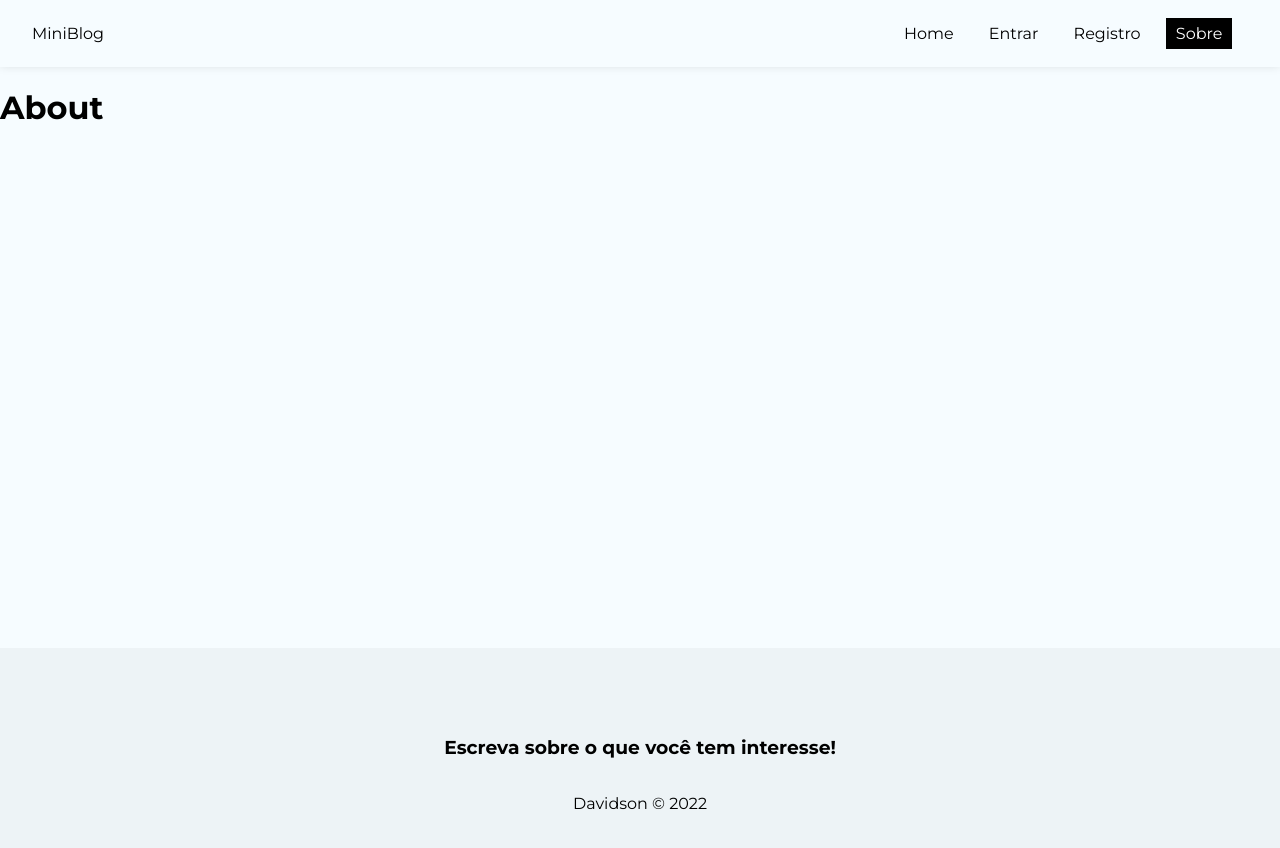
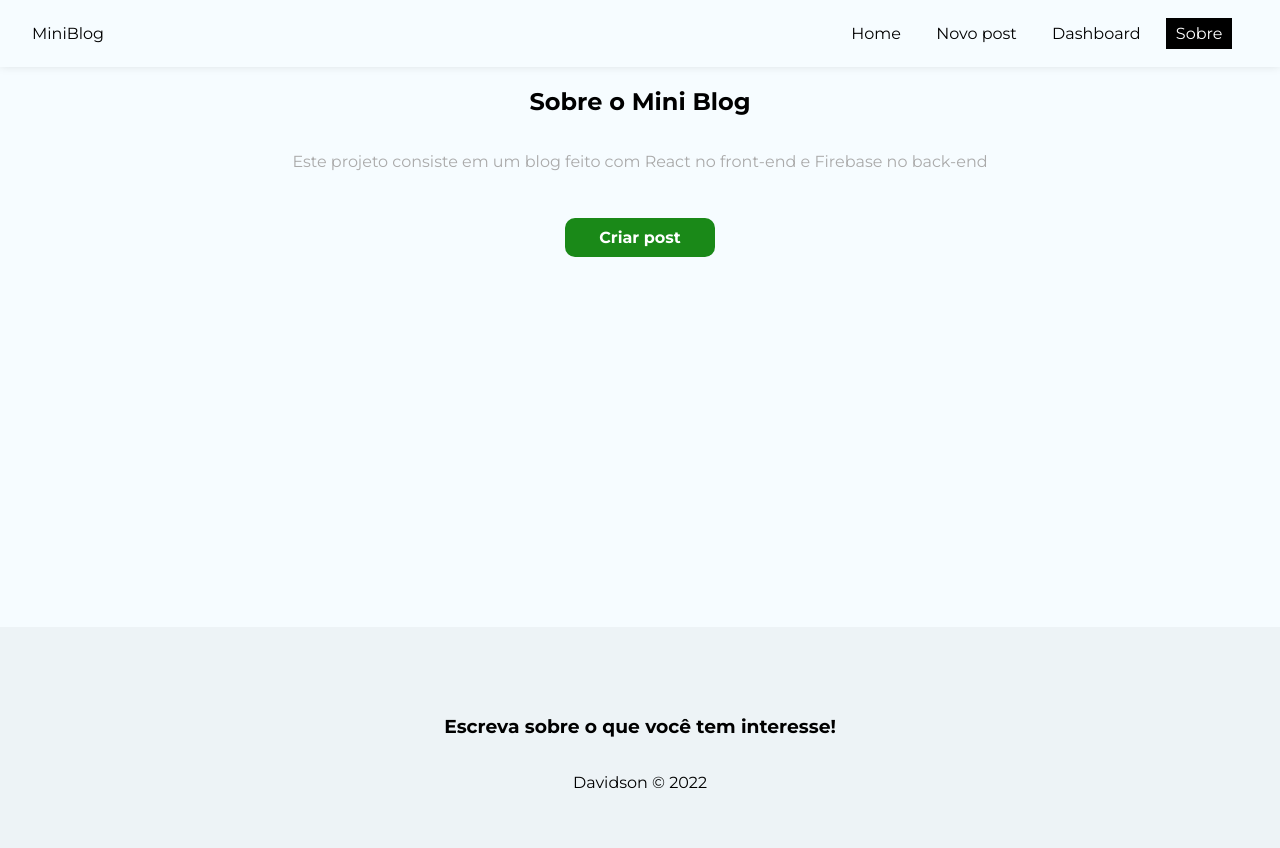
Before and after one commit to davidsoncarrilho/frontendweb2, a React (Create React App) app: page /about in a window 1280 px wide. Shown: the top 848 px of the page. Built offline with nearby package versions, Linux system fonts and the light colour scheme; no server answers; sample sign-in values are in the browser's storage.

Commit message:
"Sobre e usuários logados"

```diff
--- a/src/App.js
+++ b/src/App.js
@@ -19,6 +19,8 @@
 //componentes
 import Navbar from "./components/Navbar";
 import Footer from "./components/Footer";
+import CreatePost from "./pages/CreatePost/CreatePost";
+import Dashboard from "./pages/Dashboard/Dashboard";
 
 function App() {
   const [user, setUser] = useState(undefined);
@@ -45,8 +47,22 @@
             <Routes>
               <Route path="/" element={<Home />} />
               <Route path="/about" element={<About />} />
-              <Route path="/login" element={<Login />} />
-              <Route path="/register" element={<Register />} />
+              <Route
+                path="/login"
+                element={!user ? <Login /> : <Navigate to="/" />}
+              />
+              <Route
+                path="/register"
+                element={!user ? <Register /> : <Navigate to="/" />}
+              />
+              <Route
+                path="/posts/create"
+                element={user ? <CreatePost /> : <Navigate to="/login" />}
+              />
+              <Route
+                path="/dashboard"
+                element={user ? <Dashboard /> : <Navigate to="/login" />}
+              />
             </Routes>
           </div>
           <Footer />
--- a/src/components/Navbar.js
+++ b/src/components/Navbar.js
@@ -1,8 +1,14 @@
 import { NavLink } from "react-router-dom";
+
+import { useAuthentication } from "../hooks/useAuthentication";
+
+import { useAuthValue } from "../context/AuthContext";
 
 import styles from "./Navbar.module.css";
 
 const Navbar = () => {
+  const { user } = useAuthValue();
+
   return (
     <nav className={styles.navbar}>
       <NavLink to="/">
@@ -17,6 +23,8 @@
             Home
           </NavLink>
         </li>
+        {!user && (
+          <>
             <li>
               <NavLink
                 to="/login"
@@ -33,6 +41,28 @@
                 Registro
               </NavLink>
             </li>
+          </>
+        )}
+        {user && (
+          <>
+            <li>
+              <NavLink
+                to="/posts/create"
+                className={({ isActive }) => (isActive ? styles.active : "")}
+              >
+                Novo post
+              </NavLink>
+            </li>
+            <li>
+              <NavLink
+                to="/dashboard"
+                className={({ isActive }) => (isActive ? styles.active : "")}
+              >
+                Dashboard
+              </NavLink>
+            </li>
+          </>
+        )}
         <li>
           <NavLink
             to="/about"
--- a/src/pages/About/About.js
+++ b/src/pages/About/About.js
@@ -1,10 +1,20 @@
 //CSS
+import { Link } from "react-router-dom";
 import styles from "./About.module.css";
 
 const About = () => {
   return (
-    <div>
-      <h1>About</h1>
+    <div className={styles.about}>
+      <h2>
+        Sobre o Mini <span>Blog</span>
+      </h2>
+      <p>
+        Este projeto consiste em um blog feito com React no front-end e Firebase
+        no back-end
+      </p>
+      <Link to="/posts/create" className="btn">
+        Criar post
+      </Link>
     </div>
   );
 };
--- a/src/pages/About/About.module.css
+++ b/src/pages/About/About.module.css
@@ -0,0 +1,17 @@
+.about {
+  text-align: center;
+  display: flex;
+  flex-direction: column;
+  align-items: center;
+}
+
+.about p {
+  color: #aaa;
+  margin-bottom: 2em;
+}
+
+.about a {
+  display: block;
+  margin-top: 15px;
+  padding: 10px 15px;
+}
--- /dev/null
+++ b/src/pages/CreatePost/CreatePost.js
@@ -0,0 +1,11 @@
+import styles from "./CreatePost.module.css";
+
+const CreatePost = () => {
+  return (
+    <div>
+      <h1>Create Post</h1>
+    </div>
+  );
+};
+
+export default CreatePost;
--- /dev/null
+++ b/src/pages/Dashboard/Dashboard.js
@@ -0,0 +1,11 @@
+import styles from "./Dashboard.module.css";
+
+const Dashboard = () => {
+  return (
+    <div>
+      <h1>Dashboard</h1>
+    </div>
+  );
+};
+
+export default Dashboard;
```
Also changed, not shown: src/pages/CreatePost/CreatePost.module.css (added), src/pages/Dashboard/Dashboard.module.css (added). Lines whose indentation alone changed are shown as unchanged.
